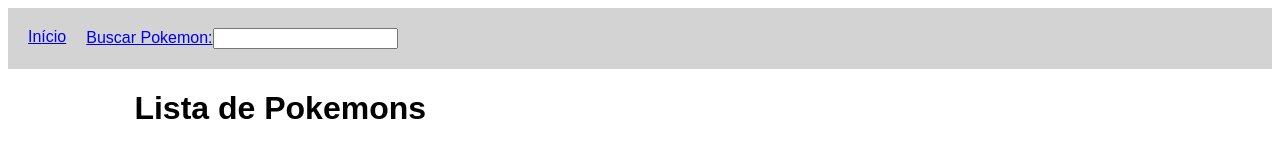
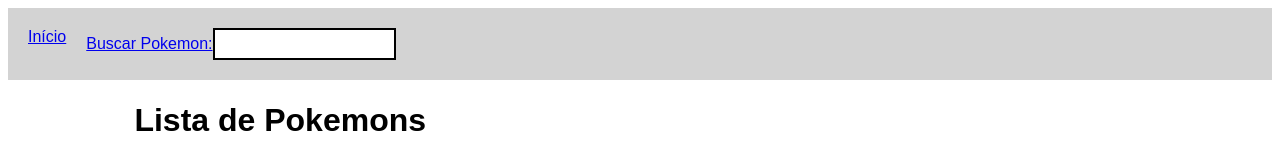
Before and after one commit to LeonardoA-Prado/pokedex, a plain HTML site: page index.html in a window 1280 px wide. Shown: the top 157 px of the page. Drawn offline with Linux system fonts and the light colour scheme.

Commit message:
tercera version pokedex

```diff
--- a/index.html
+++ b/index.html
@@ -4,7 +4,8 @@
     <meta charset="UTF-8">
     <meta http-equiv="X-UA-Compatible" content="IE=edge">
     <meta name="viewport" content="width=device-width, initial-scale=1.0">
-    <title>Document</title>
+    <link rel="shortcut icon" href="/iconos/masterbola.png" type="image/x-icon">
+    <title>Pokedex</title>
     <link rel="stylesheet" href="pokedex.css">
 </head>
 <body>
@@ -12,7 +13,7 @@
       <nav>
         <ul>
           <li><a href="#">Início</a></li>
-          <li><a href="#">Buscar Pokemon:<input type="search"></a></li>
+          <li><a href="#">Buscar Pokemon:<input id="buscar" type="search"></a></li>
         </ul>
       </nav>
     </header>
--- a/pokedex.css
+++ b/pokedex.css
@@ -5,6 +5,20 @@ body {
   header {
     background-color: lightgray;
     padding: 20px;
+  }
+
+ li a input#buscar {
+    padding: 0.5em 0.1em;
+    box-sizing: border-box;
+    border: 0.2em solid #000000;
+    overflow: visible;
+  }
+  li a input#buscar:hover {
+    padding: 0.5em 0.1em;
+    background-color: gray;
+    box-sizing: border-box;
+    border: 0.2em solid #000000;
+    overflow: visible;
   }
 
   nav ul {
```
Also changed, not shown: iconos/masterbola.png (added), iconos/pokebola.jpg (added), iconos/pokebola2.png (added), 2 other files.
